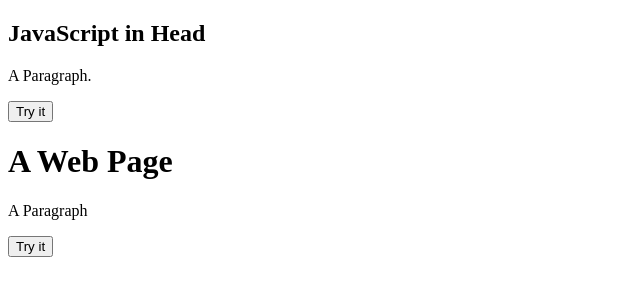
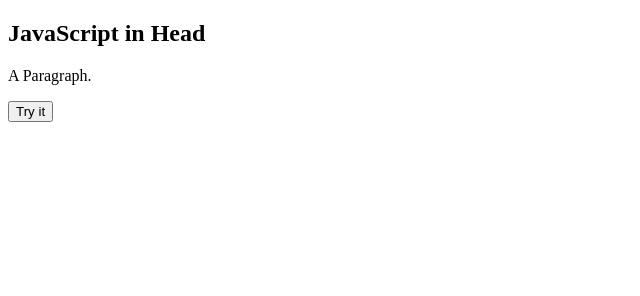
Before and after one commit to hyenial/JavaScript_Study_Notes, a plain HTML site: page w3schools/jsWhereToGo.html in a window 1280 px wide. Shown: the whole page, without its empty margins (0-640 px from the left). Drawn offline with Linux system fonts and the light colour scheme.

Commit message:
Update jsWhereToGo.html

```diff
--- a/w3schools/jsWhereToGo.html
+++ b/w3schools/jsWhereToGo.html
@@ -17,21 +17,3 @@ function myFunction() {
 
 </body>
 </html>
-
-
-<!DOCTYPE html>
-<html>
-<body>
-
-<h1>A Web Page</h1>
-<p id="demo">A Paragraph</p>
-<button type="button" onclick="myFunction()">Try it</button>
-
-<script>
-function myFunction() {
-  document.getElementById("demo").innerHTML = "Paragraph changed.";
-}
-</script>
-
-</body>
-</html>
```
